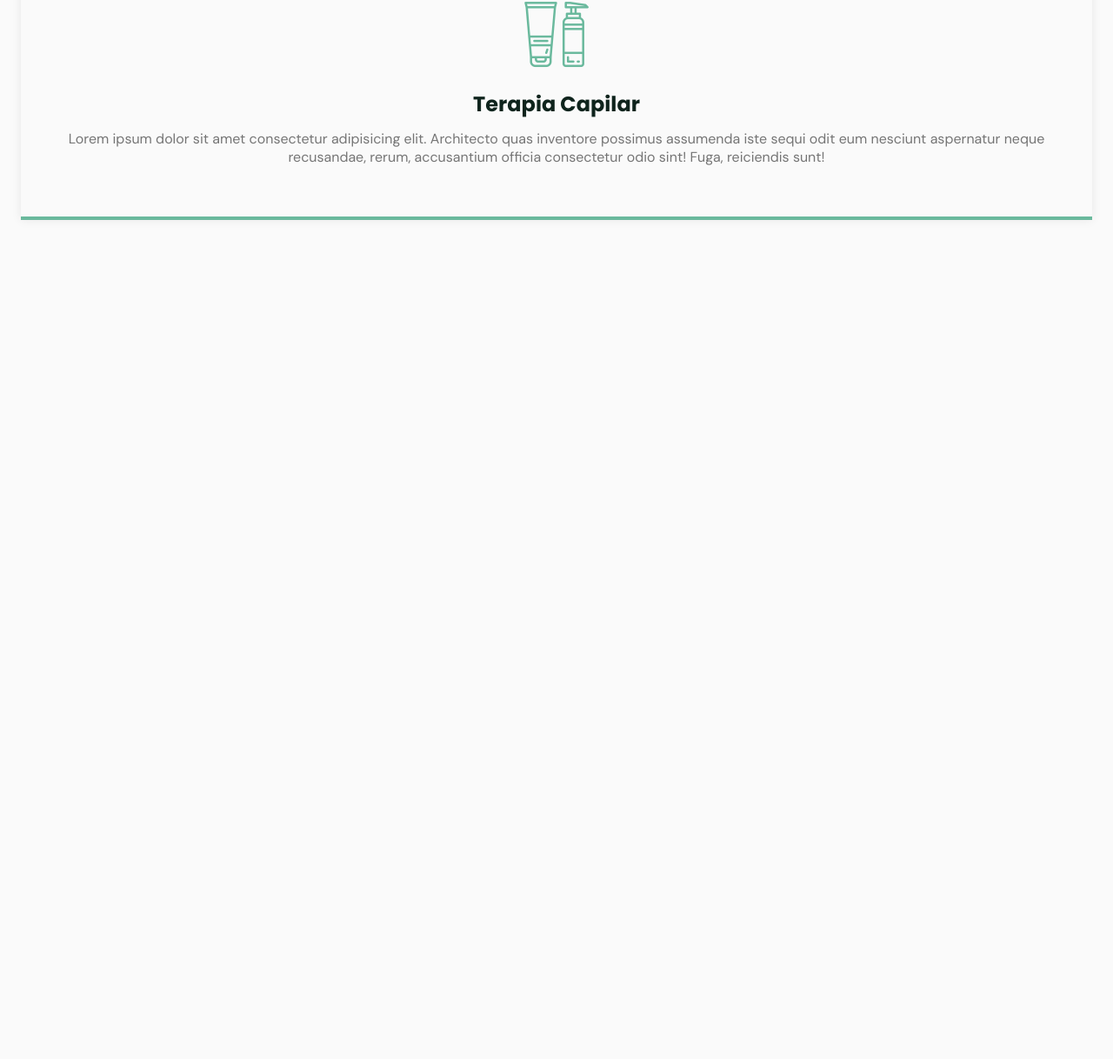
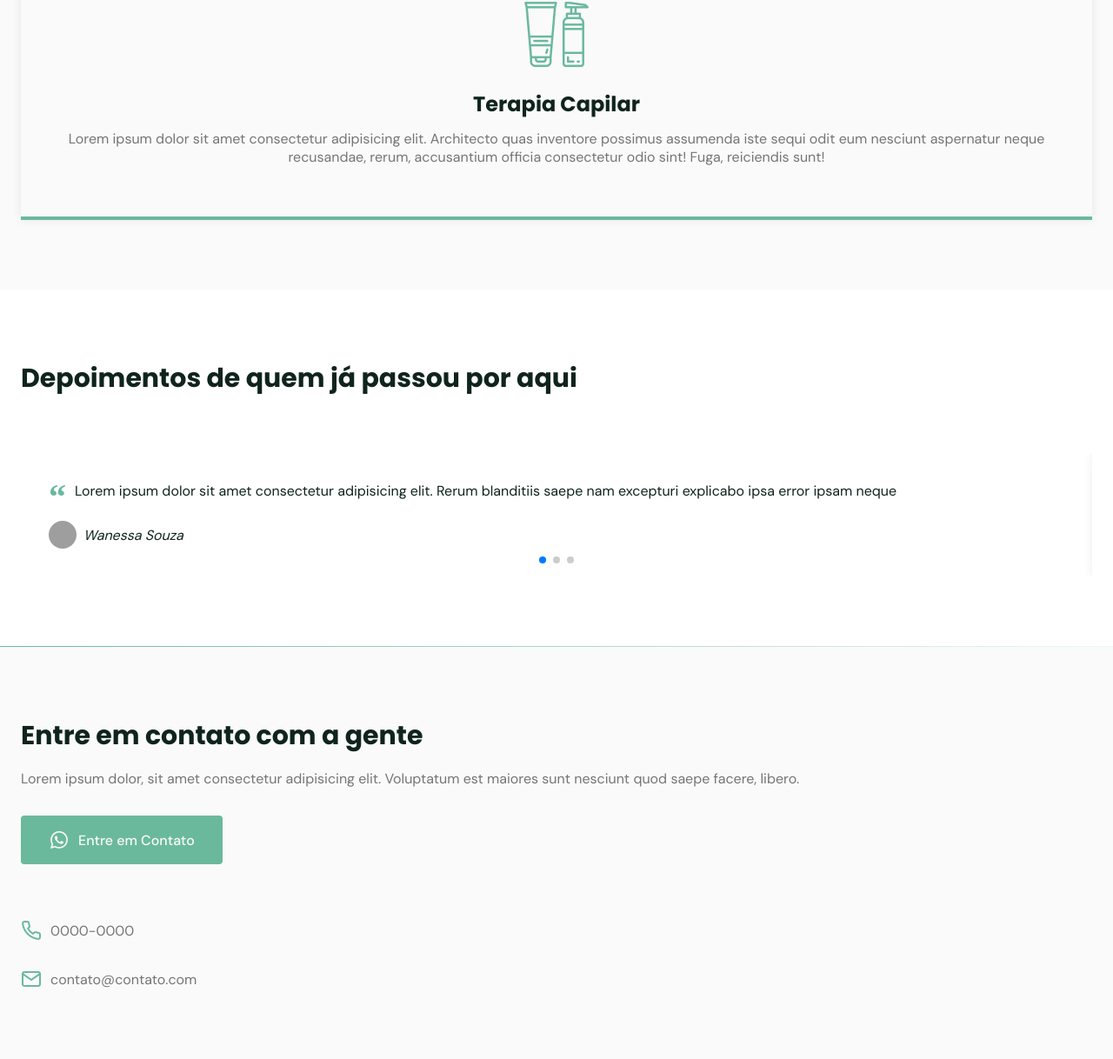
Before and after one commit to Leticiafrnc/NLW, a plain HTML site: page index.html in a window 1280 px wide. Shown: the part 3763-4981 px from the top of the page at 87% size. Before the commit the page ends 4096 px from the top, so only its background shows below. Drawn offline with nearby package versions, Linux system fonts and the light colour scheme; grey boxes are pictures that could not be loaded; files whose address does not match are found by name.

Commit message:
sessão depoimentos e contato

```diff
--- a/index.html
+++ b/index.html
@@ -10,6 +10,7 @@
     <link rel="preconnect" href="https://fonts.googleapis.com">
     <link rel="preconnect" href="https://fonts.gstatic.com" crossorigin>
     <link href="https://fonts.googleapis.com/css2?family=DM+Sans:wght@400;500;700&family=Poppins:wght@400;500;700&display=swap" rel="stylesheet">
+    <link rel="stylesheet" href="https://unpkg.com/swiper/swiper-bundle.min.css" />
 </head>
 <body>
     <header id="header" class="scroll">
@@ -88,7 +89,92 @@
                 </div>
             </div>
         </section>
+        <section class="section" id="testimonials">
+            <div class="container">
+              <header>
+                <h2 class="title">Depoimentos de quem já passou por aqui</h2>
+              </header>
+              <div class="testimonials swiper-container">
+                <div class="swiper-wrapper">
+                  <div class="testimonial swiper-slide">
+                    <blockquote>
+                      <p>
+                        <span>&ldquo;</span>
+                        Lorem ipsum dolor sit amet consectetur adipisicing elit.
+                        Rerum blanditiis saepe nam excepturi explicabo ipsa error
+                        ipsam neque
+                      </p>
+                      <cite>
+                        <img
+                          src="https://randomuser.me/api/portraits/women/89.jpg"
+                          alt="Foto de Wanessa Souza"
+                        />
+                        Wanessa Souza
+                      </cite>
+                    </blockquote>
+                  </div>
+
+                  <div class="testimonial swiper-slide">
+                    <blockquote>
+                      <p>
+                        <span>&ldquo;</span>
+                        Lorem ipsum dolor sit amet consectetur adipisicing elit.
+                        Rerum blanditiis saepe nam excepturi explicabo ipsa error
+                        ipsam neque
+                      </p>
+                      <cite>
+                        <img
+                          src="https://randomuser.me/api/portraits/women/89.jpg"
+                          alt="Foto de Franciele Venega"
+                        />
+                        Franciele Venega
+                      </cite>
+                    </blockquote>
+                  </div>
+
+                  <div class="testimonial swiper-slide">
+                    <blockquote>
+                      <p>
+                        <span>&ldquo;</span>
+                        Lorem ipsum dolor sit amet consectetur adipisicing elit.
+                        Rerum blanditiis saepe nam excepturi explicabo ipsa error
+                        ipsam neque
+                      </p>
+                      <cite>
+                        <img
+                          src="https://randomuser.me/api/portraits/women/89.jpg"
+                          alt="Fotos de Valeska Fabris"
+                        />
+                        Valeska Fabris
+                      </cite>
+                    </blockquote>
+                  </div>
+                </div>
+
+                <!-- If we need pagination -->
+                <div class="swiper-pagination"></div>
+              </div>
+            </div>
+          </section>
+          <div class="divider-2"></div>
+          <section class="section" id="contact">
+              <div class="container grid">
+                  <div class="text">
+                      <h2 class="title">Entre em contato com a gente</h2>
+                      <p>Lorem ipsum dolor, sit amet consectetur adipisicing elit. Voluptatum est maiores sunt nesciunt quod saepe facere, libero.</p>
+                      <a href="" class="button"><i class="icon-whatsapp"></i>Entre em Contato</a>
+                  </div>
+                  <div class="links">
+                      <ul class="grid">
+                          <li><i class="icon-phone"></i>0000-0000</li>
+                          <li><i class="icon-mail"></i>contato@contato.com</li>
+                      </ul>
+                  </div>
+              </div>
+          </section>
     </main>
+    <script src="https://unpkg.com/scrollreveal"></script>
+    <script src="https://unpkg.com/swiper/swiper-bundle.min.js"></script>
     <script src="main.js"></script>
 </body>
 </html>
--- a/main.js
+++ b/main.js
@@ -26,3 +26,29 @@ window.addEventListener('scroll', function(){
         header.classList.remover('scroll')
     }
 })
+
+const swiper = new Swiper('.swiper-container', {
+   slidesPerView: 1,
+   pagination: {
+       el: '.swiper-pagination'
+       }    ,
+   mousewheel:true,
+   keyboard:true
+  });
+
+  const scrollReveal = ScrollReveal({
+    origin: 'top',
+    distance: '30px',
+    duration: 700,
+    reset: true
+  })
+
+  scrollReveal.reveal(
+    `#home .image, #home .text,
+    #about .image, #about .text,
+    #services header, #services .card,
+    #testimonials header, #testimonials .testimonials
+    #contact .text, #contact .links
+    `,
+    { interval: 100 }
+  )
--- a/style.css
+++ b/style.css
@@ -354,3 +354,60 @@ nav.show div.icon-close {
   font-size: 1.5rem;
   margin-bottom: 0.75rem;
 }
+#testimonials{
+  background-color: white;
+}
+#testimonials blockquote{
+  padding: 2rem;
+  box-shadow: 0px 0px 12px rgba(0, 0, 0, 0.08);
+  border-radius: 0.25rem;
+}
+#testimonials blockquote p {
+  position: relative;
+  text-indent: 1.875rem;
+  margin-bottom: 1.5rem;
+  color: var(--title-color);
+}
+
+#testimonials blockquote p span {
+  font: 700 2.5rem serif;
+  position: absolute;
+  top: -0.375rem;
+  left: -1.875rem;
+  color: var(--base-color);
+}
+#testimonials cite {
+  display: flex;
+  align-items: center;
+  color: var(--title-color);
+}
+
+#testimonials cite img {
+  width: 2rem;
+  height: 2rem;
+  object-fit: cover;
+  clip-path: circle();
+  margin-right: 0.5rem;
+}
+#contact .grid{
+  gap:4rem;
+
+}
+#contact .text p {
+  margin-bottom: 2rem;
+}
+#contact .button i,
+#contact ul li i {
+  font-size: 1.5rem;
+  margin-right: 0.625rem;
+}
+#contact ul.grid{
+  gap:2rem;
+}
+#contact ul li {
+  display: flex;
+  align-items: center;
+}
+#contact ul li i {
+  color: var(--base-color);
+}
```
